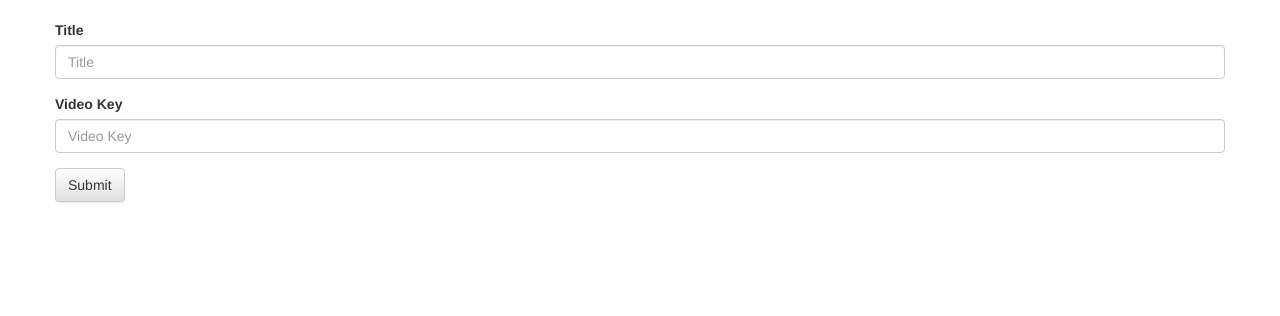
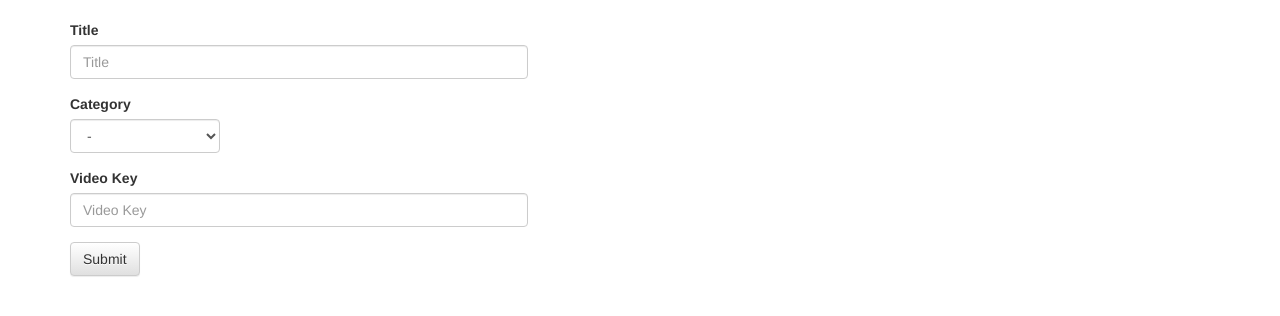
Before and after one commit to JisunParkRea/my_djangotube, a Django app: template video/templates/video/video_new.html in a window 1280 px wide. Shown: the part 100-416 px from the top of the page. Run offline with Django 3.2, Linux system fonts and the light colour scheme; the template is opened without the code that fills it, so the values that code supplies are empty; some libraries are stand-ins or nearby versions.

Commit message:
add category field to Video model

```diff
--- a/video/forms.py
+++ b/video/forms.py
@@ -6,7 +6,7 @@ class VideoForm(forms.ModelForm):
 
     class Meta:
         model = Video
-        fields = ['title', 'video_key']
+        fields = ['title', 'category', 'video_key']
 
 
 class UserForm(forms.ModelForm):
--- a/video/templates/video/user_login.html
+++ b/video/templates/video/user_login.html
@@ -12,7 +12,7 @@
             <h1>Login</h1>
         </header>
         <div class="row">
-            <div class="col-md-16">
+            <div class="col-md-4">
                 <form method="POST">
                     {% csrf_token %}
                     <div class="form-group">
--- a/video/templates/video/user_new.html
+++ b/video/templates/video/user_new.html
@@ -12,7 +12,7 @@
             <h1>Sign up</h1>
         </header>
         <div class="row">
-            <div class="col-md-16">
+            <div class="col-md-4">
                 <form method="POST">
                     {% csrf_token %}
                     <div class="form-group">
--- a/video/templates/video/video_list.html
+++ b/video/templates/video/video_list.html
@@ -67,7 +67,7 @@
                 </a>
                 <span class="glyphicon glyphicon-heart" style="color:red"></span>{{ video.count_likes_user }}
                     </h4>
-                <h6>{{ video.upload_date }}</h6><br>
+                <h5>{{ video.upload_date }}&nbsp;&nbsp;by.{{ video.author }}</h5><br>
             </div>
             {% endfor %}
         </div>
--- a/video/templates/video/video_new.html
+++ b/video/templates/video/video_new.html
@@ -12,12 +12,21 @@
             <h1>New Video</h1>
         </header>
         <div class="row">
-            <div class="col-md-16">
+            <div class="col-md-5">
                 <form method="POST">
                     {% csrf_token %}
                     <div class="form-group">
                         <label for="title">Title</label>
                         <input type="text" name="title" class="form-control" id="title" placeholder="Title">
+                    </div>
+                    <div class="form-group">
+                        <label for="category">Category</label>
+                        <select class="form-control" name="category" class="form-control" id="category" style="width:150px;">
+                            <option>-</option>
+                            {% for category in Category %}
+                            <option value="{{category.value}}">{{category.label}}</option>
+                            {% endfor %}
+                        </select>
                     </div>
                     <div class="form-group">
                         <label for="video_key">Video Key</label>
--- a/video/views.py
+++ b/video/views.py
@@ -30,7 +30,7 @@ def video_new(request):
         else:
             return HttpResponse(form.errors.values())
     elif request.method == 'GET': # 새로운 비디오를 추가할 템플릿을 가져와야할 때
-        return render(request, 'video/video_new.html')
+        return render(request, 'video/video_new.html', {'Category':Video.Category})
 
 def video_detail(request, pk):
     video = get_object_or_404(Video, pk=pk)
```
Also changed, not shown: video/models.py (+15 -0 lines), video/migrations/0001_initial.py, video/migrations/0002_video_upload_date.py (deleted), video/migrations/0003_auto_20200424_1626.py (deleted).
